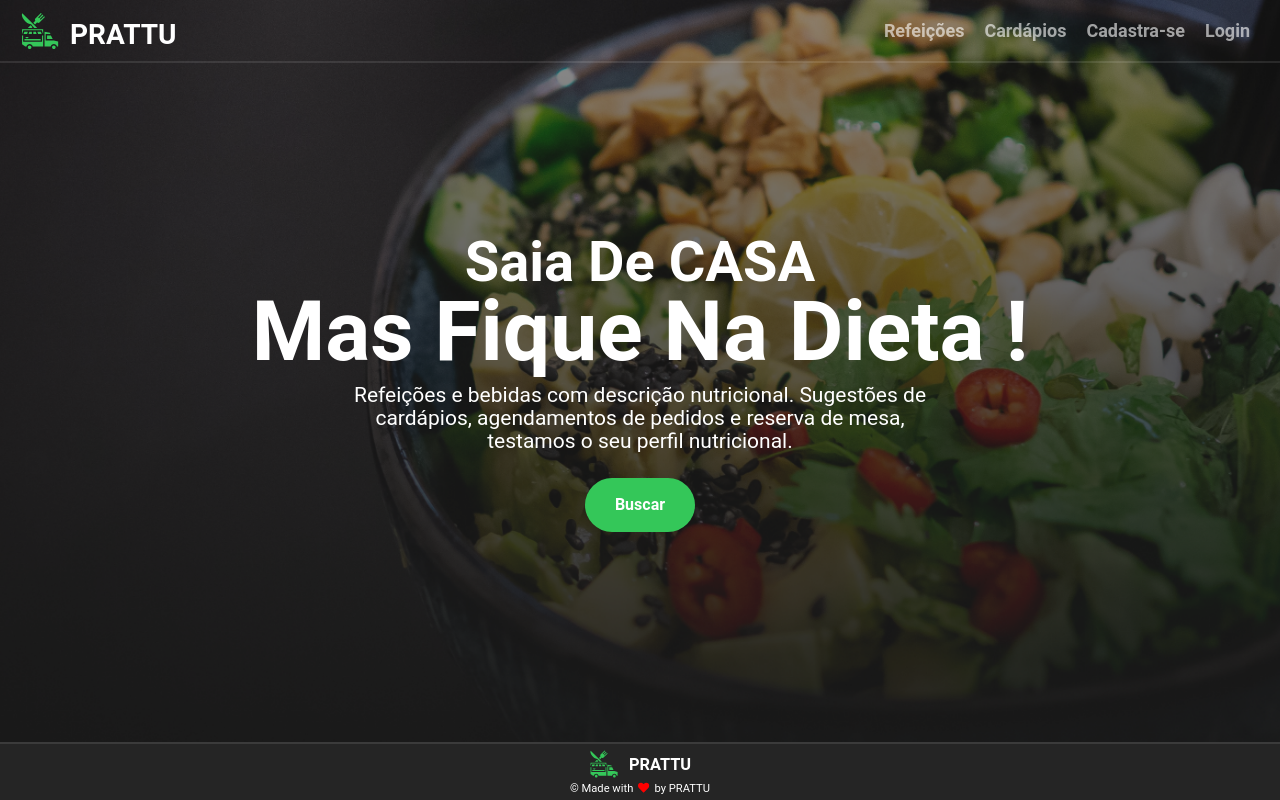
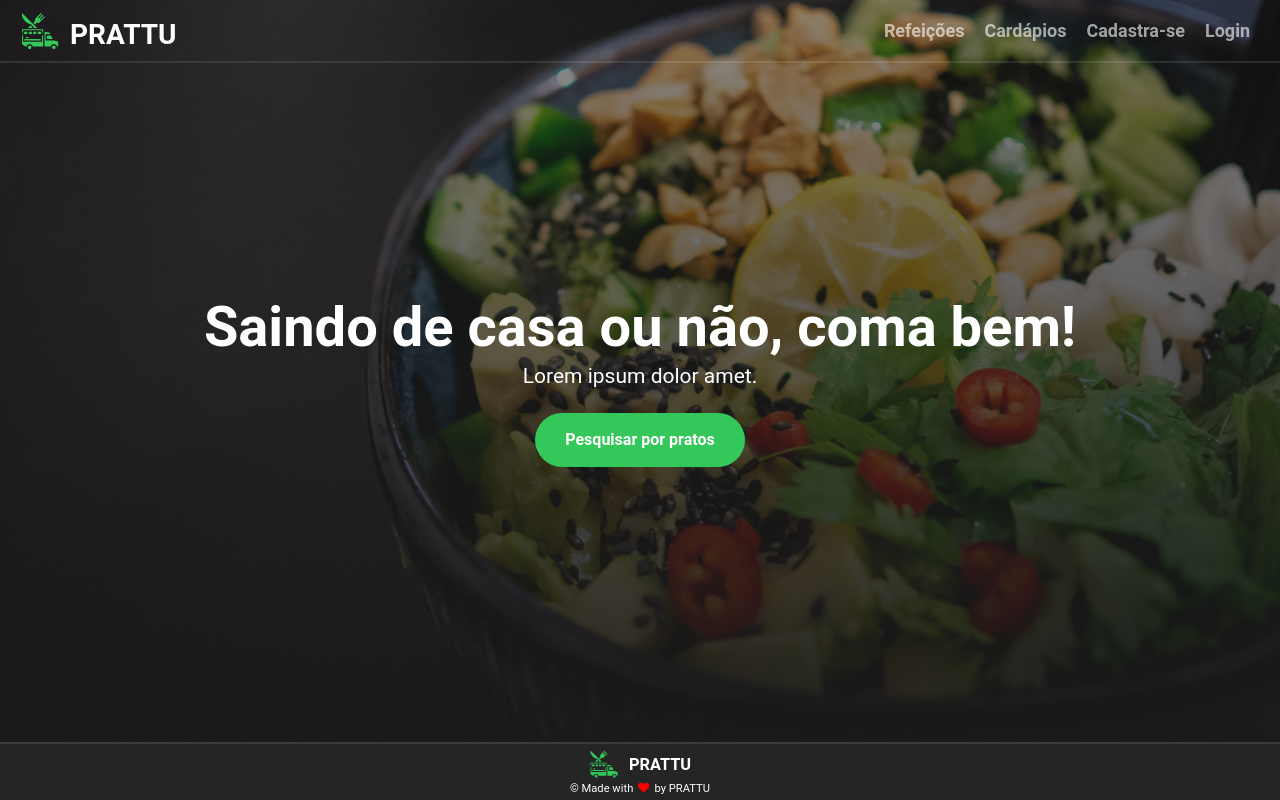
Before and after one commit to adryansf/nupot-frontend, a React (Create React App) app: page / in a window 1280 px wide. Built offline with nearby package versions, Linux system fonts and the light colour scheme.

Commit message:
Refatoração

```diff
--- a/src/pages/Home/index.js
+++ b/src/pages/Home/index.js
@@ -1,22 +1,17 @@
 import React from 'react';
-
+// import Button from '@material-ui/core/Button';
 import { Link } from 'react-router-dom';
 import { Container } from './styles';
 
 export default function Home() {
   return (
     <Container>
-      <div className="intro-text">
-        <h1>Saia De <span>CASA</span> </h1>
-        <h2>Mas Fique Na <span>Dieta !</span> </h2>
-        <p>
-        Refeições e bebidas com descrição nutricional. Sugestões de cardápios,
-        agendamentos de pedidos e reserva de mesa, testamos o seu perfil nutricional.
-        </p>
-      </div>
-      <div className="btns-info">
-       <Link to="/">Buscar</Link>
-      </div>
+      <h1>
+        Saindo de casa ou não, <span>coma bem!</span>
+      </h1>
+      <p>Lorem ipsum dolor amet.</p>
+
+      <Link to="/search">Pesquisar por pratos</Link>
     </Container>
   );
 }
--- a/src/pages/Home/styles.js
+++ b/src/pages/Home/styles.js
@@ -7,21 +7,18 @@ export const Container = styled.div`
   justify-content: center;
   align-items: center;
   color: ${props => props.theme.secondary};
+  text-align: center;
+  line-height: 1;
 
-  .intro-text {
-    text-align: center;
-    line-height: 1;
-  }
-
-  .intro-text h1 {
+  h1 {
     font-size: 4em;
   }
 
-  .intro-text h2 {
+  h2 {
     font-size: 6em;
   }
 
-  .intro-text p {
+  p {
     font-size: 1.5em;
     display: inline-block;
     padding: 10px;
@@ -34,7 +31,7 @@ export const Container = styled.div`
     font-size: 1rem;
     font-weight: 600;
     color: rgb(255, 255, 255);
-    background-color: #34C759;
+    background-color: #34c759;
     border-radius: 43px;
     margin: 15px 0px 0px;
     padding: 12px 30px;
@@ -43,27 +40,26 @@ export const Container = styled.div`
   }
 
   @media (max-width: 640px) {
-    .intro-text h1 {
+    h1 {
       font-size: 3em;
     }
 
-    .intro-text h2 {
+    h2 {
       font-size: 3.2em;
     }
   }
 
   @media (max-width: 320px) {
-    .intro-text h1 {
+    h1 {
       font-size: 2.3em;
     }
 
-    .intro-text h2 {
+    h2 {
       font-size: 2em;
     }
 
-    .intro-text p {
+    p {
       font-size: 1em;
     }
   }
-  }
 `;
```
